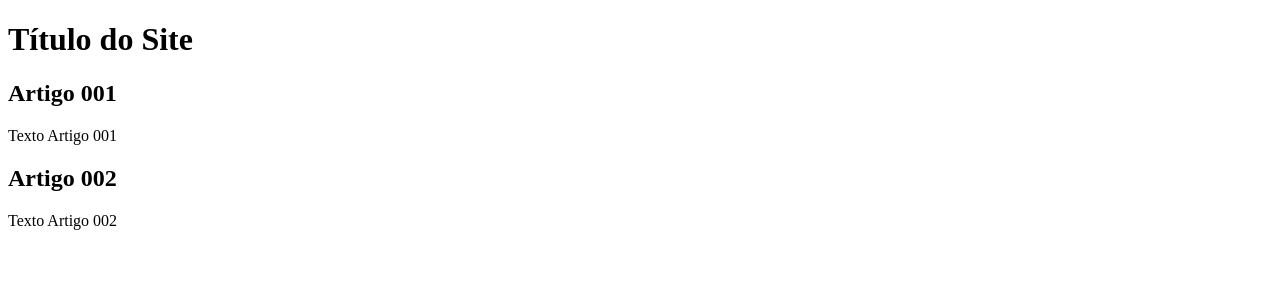
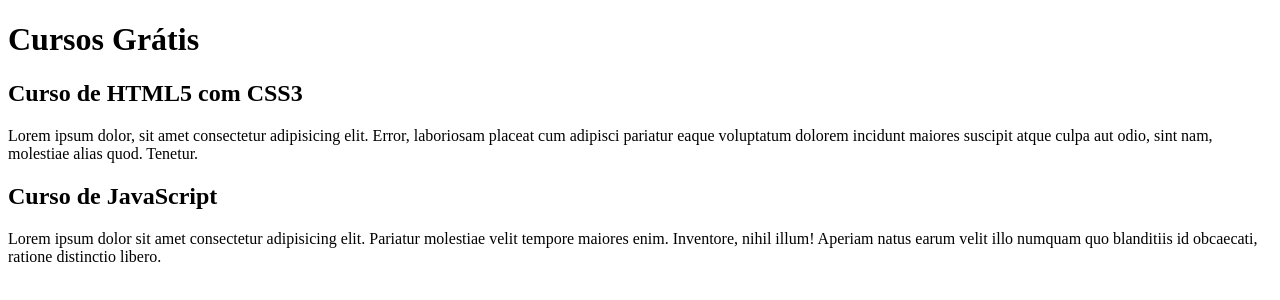
Before and after one commit to Ronaldo-gsa/projeto-site, a plain HTML site: page index.html in a window 1280 px wide. Drawn offline with Linux system fonts and the light colour scheme.

Commit message:
comecei a escrever o conteúdo

```diff
--- a/index.html
+++ b/index.html
@@ -9,15 +9,15 @@
 <body>
     <main>
         <header>
-            <h1>Título do Site</h1>
+            <h1>Cursos Grátis</h1>
         </header>
         <article>
-            <h2>Artigo 001</h2>
-            <p>Texto Artigo 001</p>
+            <h2>Curso de HTML5 com CSS3</h2>
+            <p>Lorem ipsum dolor, sit amet consectetur adipisicing elit. Error, laboriosam placeat cum adipisci pariatur eaque voluptatum dolorem incidunt maiores suscipit atque culpa aut odio, sint nam, molestiae alias quod. Tenetur.</p>
         </article>
         <article>
-            <h2>Artigo 002</h2>
-            <p>Texto Artigo 002</p>
+            <h2>Curso de JavaScript</h2>
+            <p>Lorem ipsum dolor sit amet consectetur adipisicing elit. Pariatur molestiae velit tempore maiores enim. Inventore, nihil illum! Aperiam natus earum velit illo numquam quo blanditiis id obcaecati, ratione distinctio libero.</p>
         </article>
     </main>
 </body>
```
